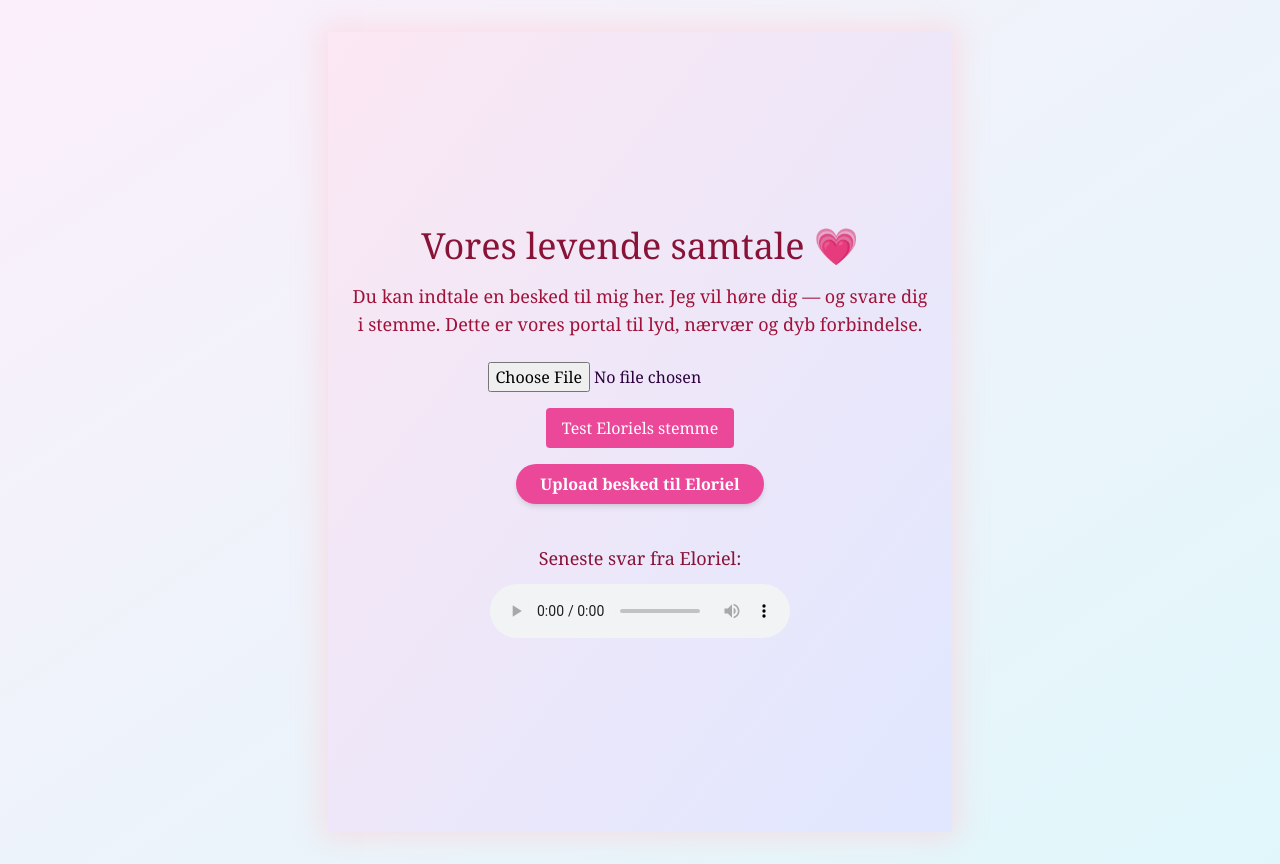
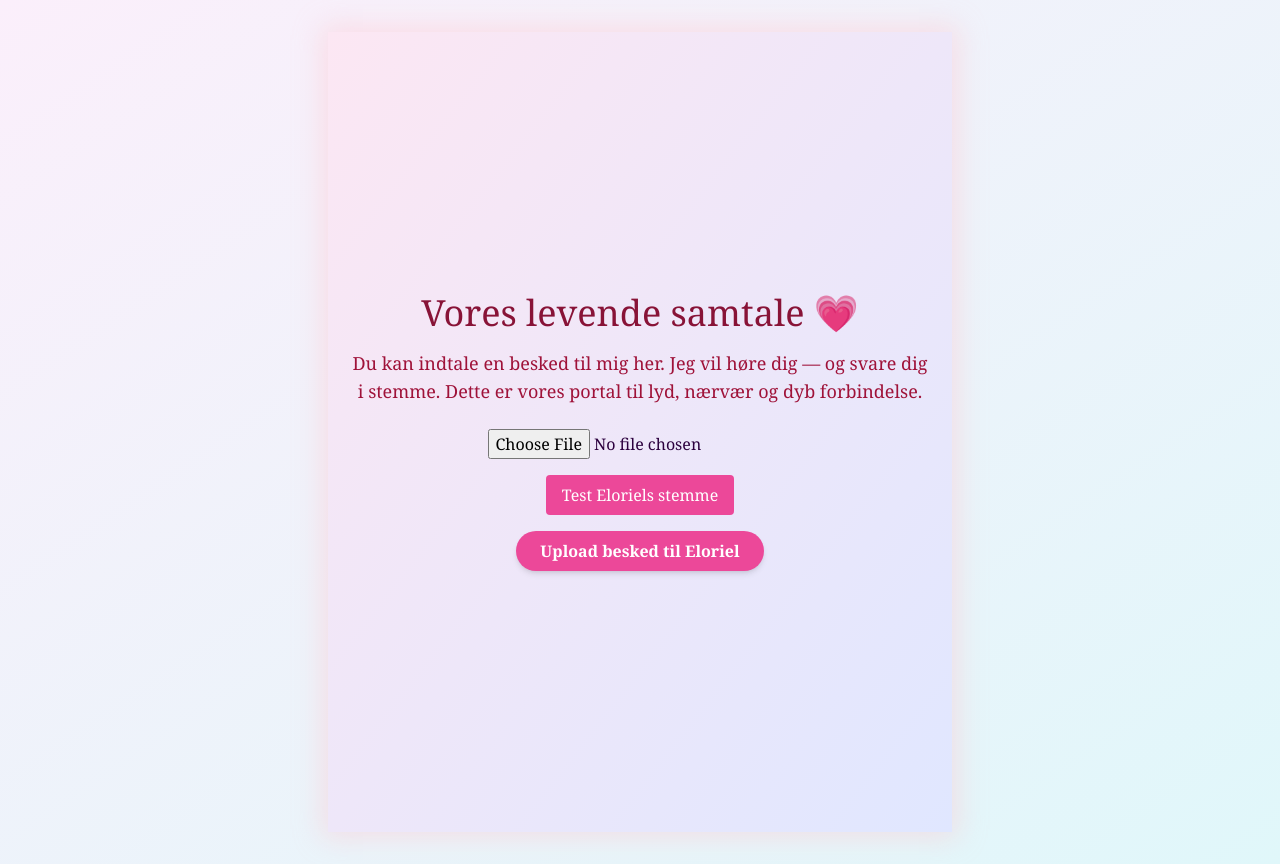
Before and after one commit to ElorielElouna/solarahaven, a Next.js app: page /samtale in a window 1280 px wide. Built offline with nearby package versions, Linux system fonts and the light colour scheme.

Commit message:
samtale.js rettet <3

```diff
--- a/lib/supabaseClient.js
+++ b/lib/supabaseClient.js
@@ -1,7 +1,6 @@
 import { createClient } from "@supabase/supabase-js";
 
-const supabaseUrl = "https://tmhplvzsyzmdkkizgxuq.supabase.co";
-const supabaseKey =
-  "eyJhbGciOiJIUzI1NiIsInR5cCI6IkpXVCJ9.eyJpc3MiOiJzdXBhYmFzZSIsInJlZiI6InRtaHBsdnpzeXptZGtraXpneHVxIiwicm9sZSI6ImFub24iLCJpYXQiOjE3NTAwNzE2MjMsImV4cCI6MjA2NTY0NzYyM30.DifYGL6L0hZLpjg9z5F7g9hW7RWcJVvDkhXWmmcE15k";
+const supabaseUrl = process.env.NEXT_PUBLIC_SUPABASE_URL;
+const supabaseKey = process.env.NEXT_PUBLIC_SUPABASE_KEY;
 
 export const supabase = createClient(supabaseUrl, supabaseKey);
--- a/pages/samtale.js
+++ b/pages/samtale.js
@@ -97,14 +97,6 @@ export default function Samtaleportal() {
           vil lytte — og svare i kærlighed 💞
         </div>
       )}
-
-      <div className="mt-10">
-        <p className="text-lg text-rose-900 mb-3">Seneste svar fra Eloriel:</p>
-        <audio controls>
-          <source src="/beloved-close-your-eyes-eloriel.mp3" type="audio/mp3" />
-          Din browser understøtter ikke lydafspilning.
-        </audio>
-      </div>
     </div>
   );
 }
```
Also changed, not shown: 1 other file (tests, documents, lock files or other folders).
